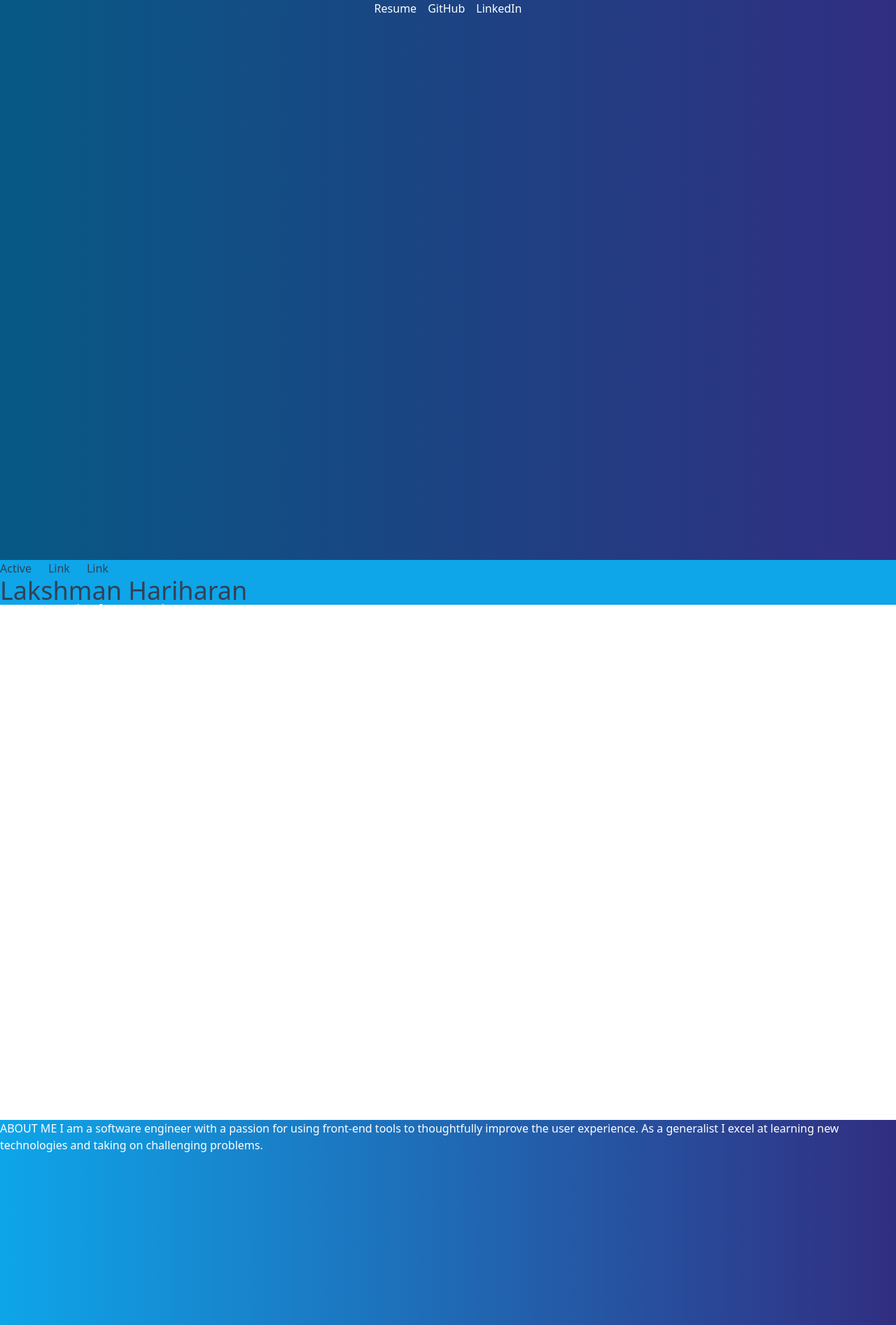
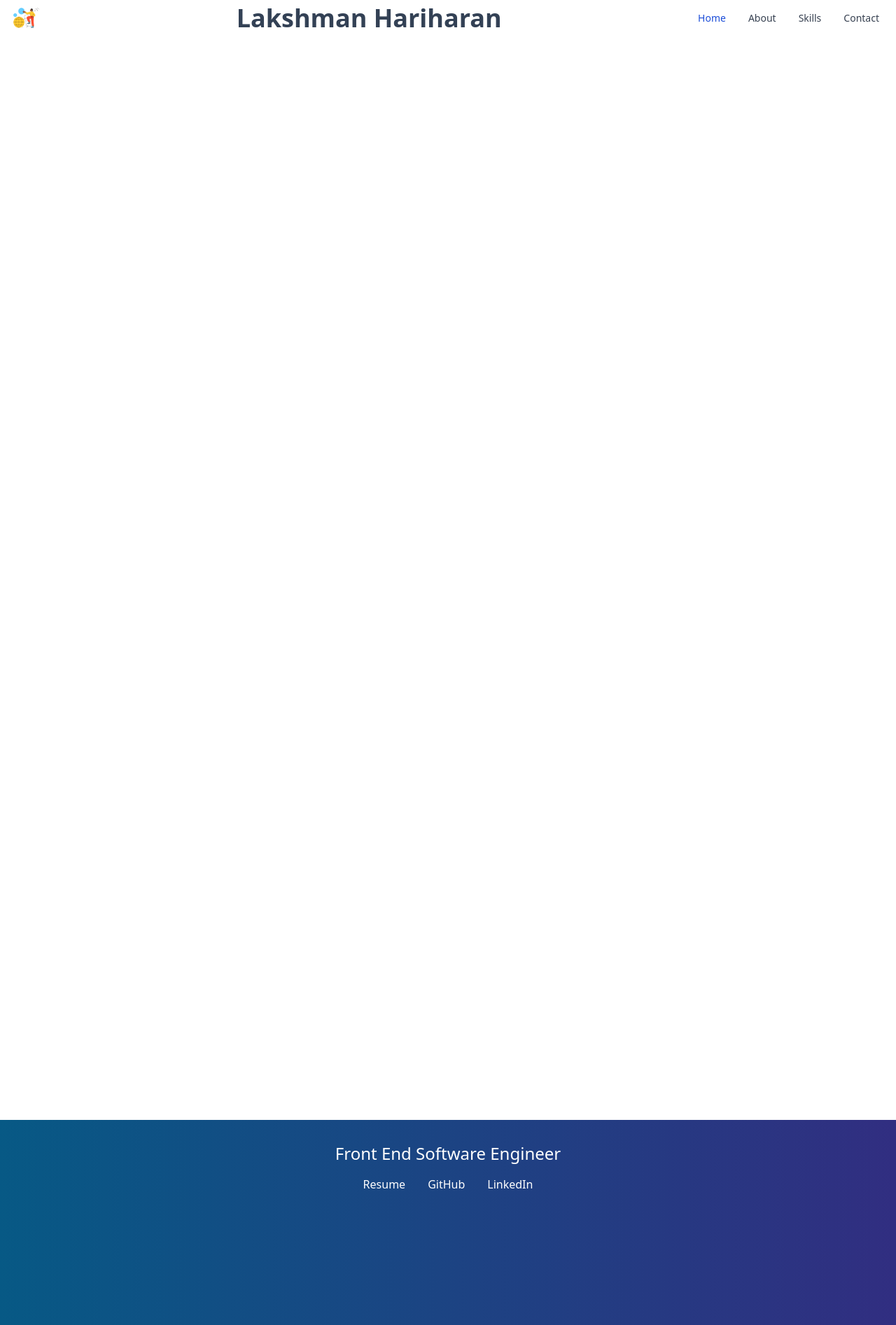
Before and after one commit to LuckyHariharan/LandingPage, a React (Create React App) app in the folder my-app/: page / in a window 1280 px wide. Shown: the top 1893 px of the page at 70% size. Built offline with nearby package versions, Linux system fonts and the light colour scheme.

Commit message:
Draft 2 complete

```diff
--- a/my-app/src/App.tsx
+++ b/my-app/src/App.tsx
@@ -1,68 +1,115 @@
 import resume from "./LakshmanHariharanresume.jpg";
 import hero1 from "./busy-project-manager-overwhelmed-by-work.png";
 import hero2 from "./hero2.png";
+import donating from "./person-donating.png";
 import "./App.css";
 
 function App() {
   return (
     // <div className="grid grid-rows-4 bg-[url(https://images.unsplash.com/photo-1489189642444-0709966aec44?ixlib=rb-4.0.3&ixid=MnwxMjA3fDB8MHxwaG90by1wYWdlfHx8fGVufDB8fHx8&auto=format&fit=crop&w=1170&q=80)] ">
-    <div className="grid grid-rows-7 text-slate-700 ">
-      <div className="flex w-full mr-12 text-white place-content-center space-x-4  bg-gradient-to-r from-sky-800 to-indigo-900  ">
+    <div className="grid sm:grid-cols-1 grid-rows-7 text-slate-700  z-50">
+      <nav className="px-2 z-50 bg-white border-gray-200 dark:bg-gray-900 dark:border-gray-700">
+        <div className="container flex flex-wrap items-center justify-between mx-auto">
+          <img
+            src={donating}
+            className="h-20 mr-3 sm:h-10"
+            alt="Flowbite Logo"
+          />
+          <span className="text-4xl font-semibold whitespace-nowrap dark:text-white">
+            Lakshman Hariharan
+          </span>
+
+          <div
+            className="hidden w-full md:block md:w-auto"
+            id="navbar-multi-level"
+          >
+            <ul className="flex flex-col p-4 mt-4 border border-gray-100 rounded-lg bg-gray-50 md:flex-row md:space-x-8 md:mt-0 md:text-sm md:font-medium md:border-0 md:bg-white dark:bg-gray-800 md:dark:bg-gray-900 dark:border-gray-700">
+              <li>
+                <a
+                  href="#home"
+                  className="block py-2 pl-3 pr-4 text-white bg-blue-700 rounded md:bg-transparent md:text-blue-700 md:p-0 md:dark:text-white dark:bg-blue-600 md:dark:bg-transparent"
+                  aria-current="page"
+                >
+                  Home
+                </a>
+              </li>
+
+              <li>
+                <a
+                  href="#about"
+                  className="block py-2 pl-3 pr-4 text-gray-700 rounded hover:bg-gray-100 md:hover:bg-transparent md:border-0 md:hover:text-blue-700 md:p-0 dark:text-gray-400 md:dark:hover:text-white dark:hover:bg-gray-700 dark:hover:text-white md:dark:hover:bg-transparent"
+                >
+                  About
+                </a>
+              </li>
+              <li>
+                <a
+                  href="#skills"
+                  className="block py-2 pl-3 pr-4 text-gray-700 rounded hover:bg-gray-100 md:hover:bg-transparent md:border-0 md:hover:text-blue-700 md:p-0 dark:text-gray-400 md:dark:hover:text-white dark:hover:bg-gray-700 dark:hover:text-white md:dark:hover:bg-transparent"
+                >
+                  Skills
+                </a>
+              </li>
+              <li>
+                <a
+                  href="#contact"
+                  className="block py-2 pl-3 pr-4 text-gray-700 rounded hover:bg-gray-100 md:hover:bg-transparent md:border-0 md:hover:text-blue-700 md:p-0 dark:text-gray-400 md:dark:hover:text-white dark:hover:bg-gray-700 dark:hover:text-white md:dark:hover:bg-transparent"
+                >
+                  Contact
+                </a>
+              </li>
+            </ul>
+          </div>
+        </div>
+      </nav>
+
+      <div
+        className="hidden w-full md:block md:w-auto"
+        id="navbar-default"
+      ></div>
+      <div
+        id="home"
+        className=" w-full 1 py-8 mr-12 px-4  text-white space-y-4  bg-gradient-to-r from-sky-800 to-indigo-900  "
+      >
         {/* <a href="mailto:lharihar@uwaterloo.ca">Email</a> */}
-        <div className="flex hover:animate-[pulse_2s]">
-          <a className="" href={resume}>
+
+        <p className="flex place-content-center text-2xl text-white px-4 whitespace-normal ">
+          Front End Software Engineer
+        </p>
+        <div className="flex place-content-center space-x-8">
+          <a className=" hover:animate-[pulse_1.5s]" href={resume}>
             {" "}
             Resume
           </a>
-        </div>
           <a
-          className="hover:animate-[pulse_2s]"
+            className="hover:animate-[pulse_1.5s]"
             href="https://github.com/LuckyHariharan"
           >
             GitHub
           </a>
           <a
-          className="hover:animate-[pulse_2s]"
+            className="hover:animate-[pulse_1.5s]"
             href="https://github.com/LuckyHariharan"
           >
             LinkedIn
           </a>
+        </div>
         {/* // Nav bar to navigate through portfolio pieces */}
-      </div>
-      <div className="grid h-16 place-content-start w-full   bg-sky-500">
-        <div>
-          <ul className="flex">
-            <li className="mr-6">
-              <a className=" hover:text-blue-800" href="#about">
-                Active
-              </a>
-            </li>
-            <li className="mr-6">
-              <a className=" hover:text-blue-800" href="#about">
-                Link
-              </a>
-            </li>
-            <li className="mr-6">
-              <a className=" hover:text-blue-800" href="#about">
-                Link
-              </a>
-            </li>
-          </ul>
-          <p className="text-4xl h-8">Lakshman Hariharan</p>
-          <p className="text-lg text-white px-8 h-8">
-            Front End Software Engineer
-          </p>
-        </div>
       </div>
 
       <div
         id="about"
-        className="grid text-white h-screen justify-items-centerr bg-gradient-to-r from-sky-500 to-indigo-900 "
+        className="grid sm:grid-cols-2 md:grid-cols-[1fr_1fr] text-white h-screen text-xl p-8  bg-gradient-to-r from-sky-500 to-indigo-900 "
       >
-        ABOUT ME I am a software engineer with a passion for using front-end
-        tools to thoughtfully improve the user experience. As a generalist I
-        excel at learning new technologies and taking on challenging problems.
-        <img alt="" className="h-80" src={hero1}></img>
+        <div className="flex flex-col place-content-center space-y-12">
+          <h1 className="text-3xl ">I am a software engineer</h1>
+          <p className="">
+            with a passion for using front-end tools to thoughtfully improve the
+            user experience. As a generalist I excel at learning new
+            technologies and taking on challenging problems.
+          </p>{" "}
+        </div>
+        <img alt="" className="h-120 font-size " src={hero1}></img>
       </div>
 
       <div className="grid text-white h-screen justify-items-center bg-gradient-to-r from-sky-500 to-indigo-900 ">
@@ -72,9 +119,11 @@ function App() {
         progress in one place. Lastly I have setup a CI/CD workflow in GitHub
         Actions. Future projects include: ecommerce website, full stack feature,
         and a mobile skillify app.
-        <img className="h-80" alt="" src={hero2}></img>
       </div>
-      <div className="text-white flex justify-center bg-gradient-to-r from-sky-900 to-indigo-900 ">
+      <div
+        id="skills"
+        className="text-white flex justify-center bg-gradient-to-r from-sky-900 to-indigo-900 "
+      >
         SKILLS
       </div>
       <div className="text-white grid grid-cols-4 md:grid-cols-2 justify-items-center bg-gradient-to-r from-sky-500 to-indigo-900">
@@ -102,6 +151,44 @@ function App() {
       </div>
 
       <div className="grid text-white justify-items-center bg-gradient-to-r from-indigo-900 to-sky-900 "></div>
+      <div className="hidden w-full md:block md:w-auto" id="navbar-multi-level">
+        <ul className="flex place-content-end flex-col p-4 mt-4 border border-gray-100 rounded-lg bg-gray-50 md:flex-row md:space-x-8 md:mt-0 md:text-sm md:font-medium md:border-0 md:bg-white dark:bg-gray-800 md:dark:bg-gray-900 dark:border-gray-700">
+          <li>
+            <a
+              href="#home"
+              className="block py-2 pl-3 pr-4 text-white bg-blue-700 rounded md:bg-transparent md:text-blue-700 md:p-0 md:dark:text-white dark:bg-blue-600 md:dark:bg-transparent"
+              aria-current="page"
+            >
+              Home
+            </a>
+          </li>
+
+          <li>
+            <a
+              href="#about"
+              className="block py-2 pl-3 pr-4 text-gray-700 rounded hover:bg-gray-100 md:hover:bg-transparent md:border-0 md:hover:text-blue-700 md:p-0 dark:text-gray-400 md:dark:hover:text-white dark:hover:bg-gray-700 dark:hover:text-white md:dark:hover:bg-transparent"
+            >
+              About
+            </a>
+          </li>
+          <li>
+            <a
+              href="#skills"
+              className="block py-2 pl-3 pr-4 text-gray-700 rounded hover:bg-gray-100 md:hover:bg-transparent md:border-0 md:hover:text-blue-700 md:p-0 dark:text-gray-400 md:dark:hover:text-white dark:hover:bg-gray-700 dark:hover:text-white md:dark:hover:bg-transparent"
+            >
+              Skills
+            </a>
+          </li>
+          <li>
+            <a
+              href="#contact"
+              className="block py-2 pl-3 pr-4 text-gray-700 rounded hover:bg-gray-100 md:hover:bg-transparent md:border-0 md:hover:text-blue-700 md:p-0 dark:text-gray-400 md:dark:hover:text-white dark:hover:bg-gray-700 dark:hover:text-white md:dark:hover:bg-transparent"
+            >
+              Contact
+            </a>
+          </li>
+        </ul>
+      </div>
     </div>
   );
 }
```
Also changed, not shown: my-app/src/person-donating.png (added). Lines whose indentation alone changed are shown as unchanged.
